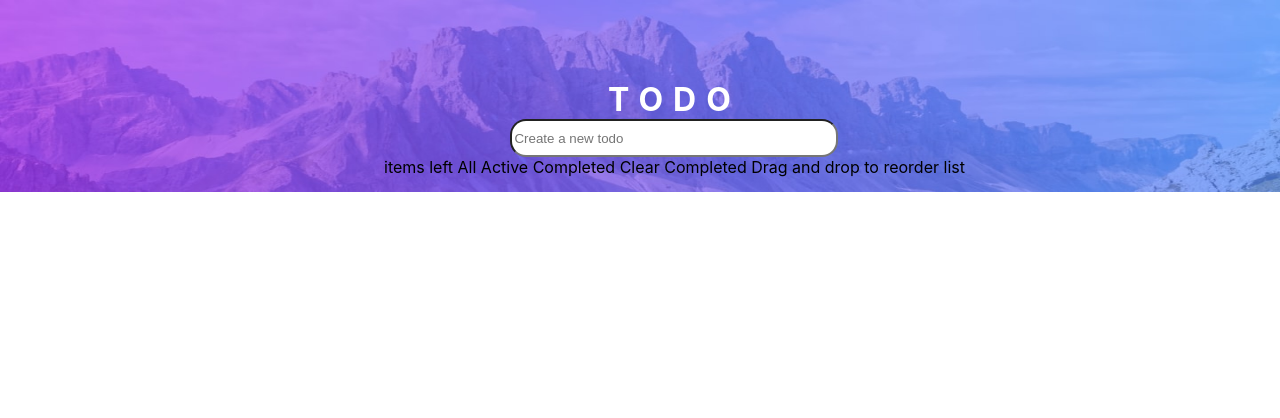
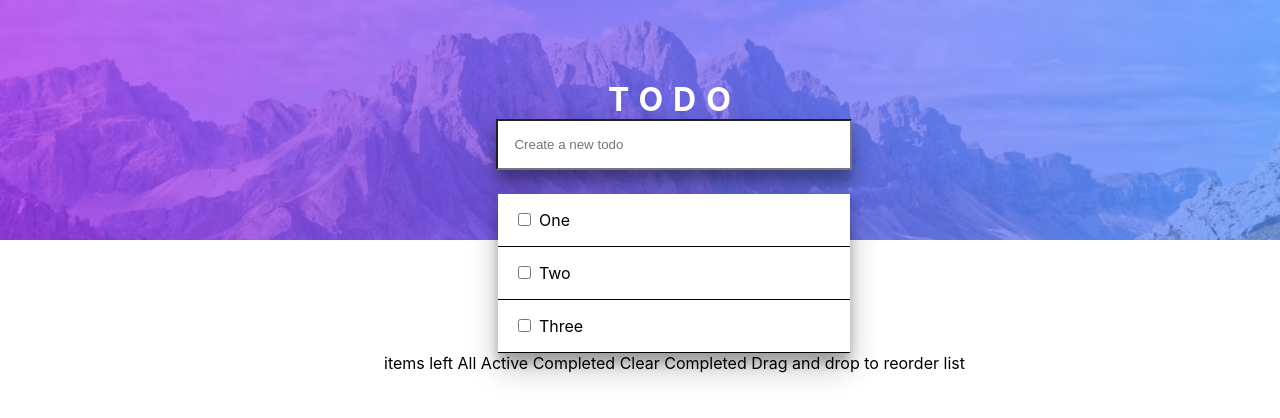
Before and after one commit to amansethi00/todo-react, a React (Create React App) app: page / in a window 1280 px wide. Shown: the top 418 px of the page. Built offline with nearby package versions, Linux system fonts and the light colour scheme.

Commit message:
feat:takes input and displays it in todos

```diff
--- a/src/App.css
+++ b/src/App.css
@@ -37,7 +37,7 @@
   z-index: -1;
 }
 .bg-header {
-  height: 12rem;
+  height: 15rem;
   width: 100%;
   margin: auto;
   padding: 0rem;
@@ -63,8 +63,20 @@
 }
 .list {
   width: 20rem;
-  height: 2rem;
+  padding: 1rem;
   outline: none;
   background-color: var(--light);
-  border-radius: 1rem;
+  box-shadow: 0 14px 28px rgba(0, 0, 0, 0.25), 0 10px 10px rgba(0, 0, 0, 0.22);
 }
+.useroutput {
+  margin-top: 1.5rem;
+  box-shadow: 0 14px 28px rgba(0, 0, 0, 0.25), 0 10px 10px rgba(0, 0, 0, 0.22);
+  text-align: start;
+}
+.output-list {
+  width: 20rem;
+  padding: 1rem;
+  outline: none;
+  background-color: var(--light);
+  border-bottom: 1px solid black;
+}
--- a/src/App.js
+++ b/src/App.js
@@ -1,14 +1,34 @@
 import logo from './logo.svg';
 import './App.css';
+import {useState} from 'react';
 import bgLight from "./images/bg-desktop-light.jpg";
 import bgDark from "./images/bg-desktop-dark.jpg";
 import bgLightMobile from "./images/bg-mobile-light.jpg";
 import bgLightDark from "./images/bg-mobile-dark.jpg";
 
-const OPTIONS = ["One", "Two", "Three"];
+
 function App() {
+  const [newItem,setNewItem]=useState("");
+  const [OPTIONS,setOptions] = useState(["One", "Two", "Three"]);
+  function fetchValue(event){
+    setNewItem(event.target.value);
+  }
+  function addToList(event){
+        if(event.key ==="Enter"){
+
+          OPTIONS.push(newItem);
+          setOptions(OPTIONS);
+          console.log(OPTIONS);
+        }
+
+
+  }
+
+
   return (
+
     <div className="App">
+
       <div className="header-background">
       <img src={bgLight} alt="background-image" className="bg-header"/>
       </div>
@@ -16,11 +36,18 @@ function App() {
 
           <h1 className="head">TODO</h1>
 
-        <div><input type="text" className="list" placeholder="Create a new todo"></input></div>
-        <div className="list-container">
+        <div><input type="text" className="list" placeholder="Create a new todo" onKeyDown={addToList} onChange={fetchValue}></input></div>
+        <div className="useroutput" >
+        {OPTIONS.map((value, index) => {
+          return (
+            <div key={index} id="output" className="output-list">
+              <input type="checkbox"></input> {value}
+              <br/>
+            </div>
 
-
-        </div>
+          );
+        })}
+      </div>
          items left
 
           All
```
Also changed, not shown: 2 other files (tests, documents, lock files or other folders).
